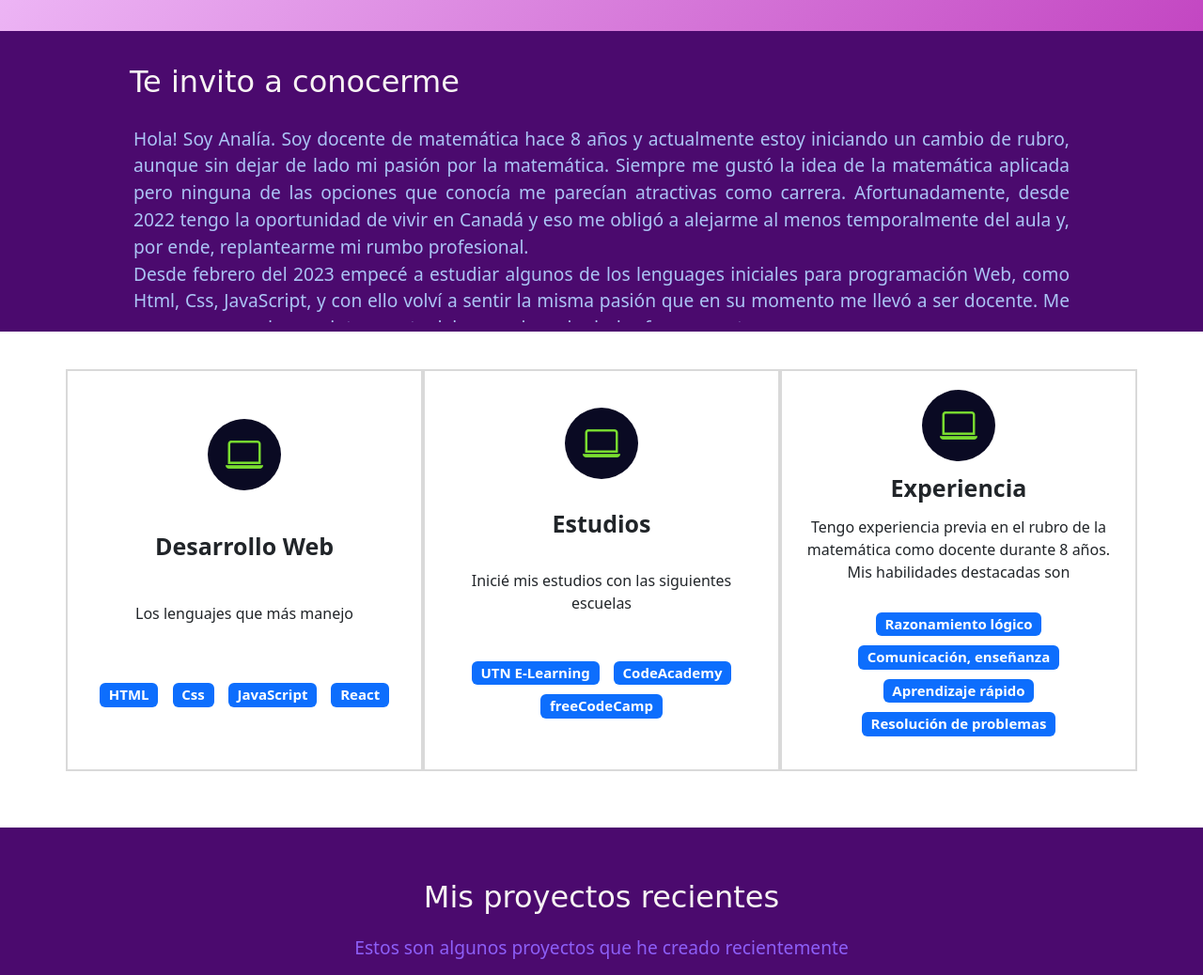
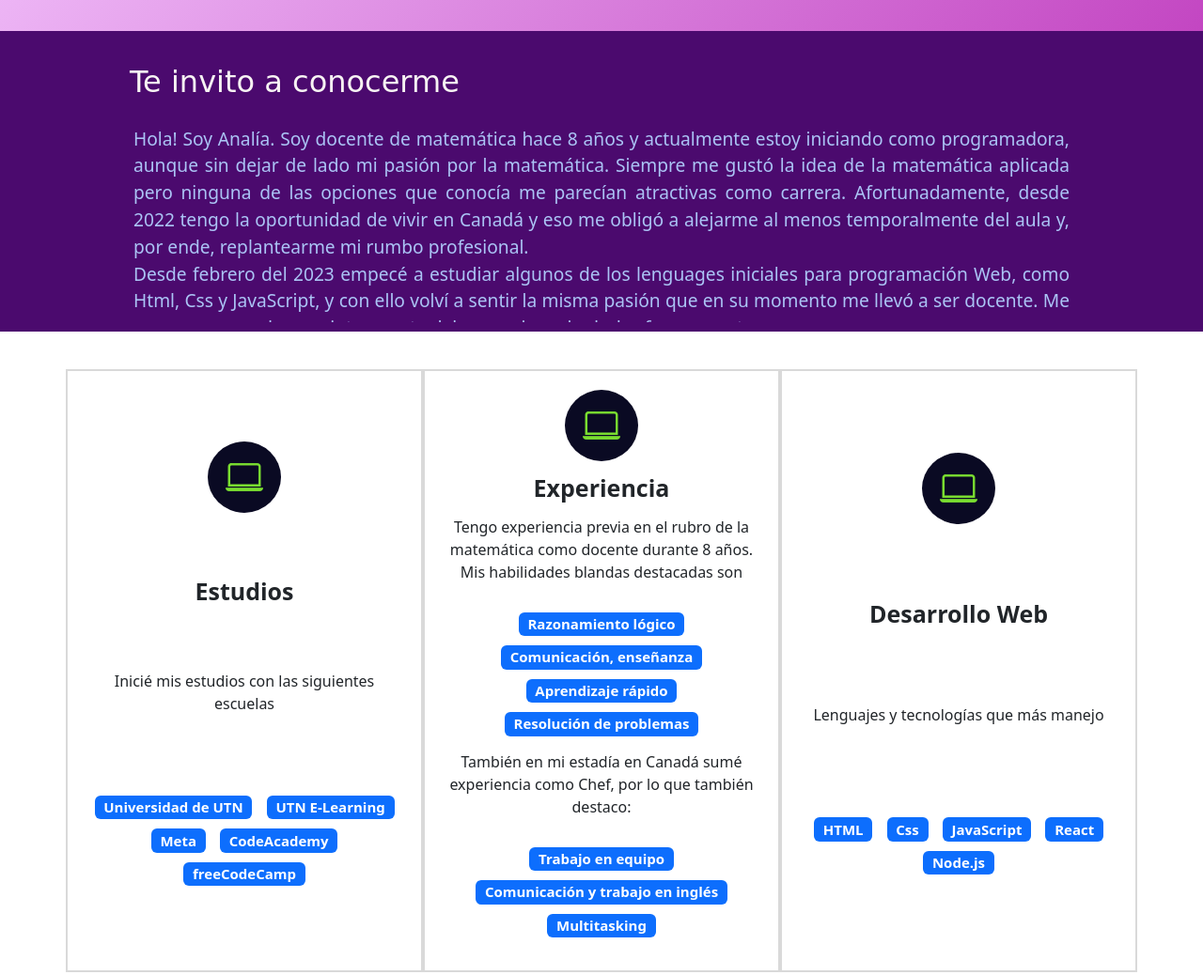
Before and after one commit to AnaliaLeyez/analialeyez.github.io, a plain HTML site: page index.html in a window 1280 px wide. Shown: the part 660-1698 px from the top of the page at 94% size. Drawn offline with nearby package versions, Linux system fonts and the light colour scheme; a web font is replaced by a local one.

Commit message:
actualización perfil

```diff
--- a/index.html
+++ b/index.html
@@ -12,7 +12,7 @@
   <!--Bootstrap-->
   <link href="https://cdn.jsdelivr.net/npm/bootstrap@5.3.0-alpha1/dist/css/bootstrap.min.css" rel="stylesheet"
     integrity="sha384-GLhlTQ8iRABdZLl6O3oVMWSktQOp6b7In1Zl3/Jr59b6EGGoI1aFkw7cmDA6j6gD" crossorigin="anonymous">
-  <title>Analía Leyez | Desarrollo Web Front-End</title>
+  <title>Analía Leyez | Programadora | Desarrollo Web Front-End</title>
   <!--icono-->
   <link rel="stylesheet" href="https://cdn.jsdelivr.net/npm/bootstrap-icons@1.10.3/font/bootstrap-icons.css">
   <link rel="icon" type="image/x-icon" href="imagenes/icon.png">
@@ -62,7 +62,7 @@
     <div class="hero-principal">
       <img class="imagen-perfil" src="imagenes/fotoperfil.png" alt="Foto de perfil de Analía">
       <h1>Hola, soy Analía Leyez.</h1>
-      <h2>Soy docente en matemática y actualmente me estoy especializando en la programación para desarrollo Web.</h2>
+      <h2>Soy docente en matemática y estudiante de la Tecnicatura Universitaria en Programación en UTN, orientada al desarrollo Web.</h2>
       <img class="imagen-hero-inferior img-fluid" src="imagenes/hero-inferior.svg"
         alt="Monitor y logos Html, Css, JavaScript, React">
     </div>
@@ -73,19 +73,18 @@
     <div class="contenedor">
       <h2 class="seccion-titulo">Te invito a conocerme</h2>
       <p class="seccion-texto">Hola! Soy Analía. Soy docente de matemática hace 8 años y actualmente
-        estoy iniciando un cambio de rubro, aunque sin dejar de lado mi pasión por la matemática.
+        estoy iniciando como programadora, aunque sin dejar de lado mi pasión por la matemática.
         Siempre me gustó la idea de la matemática aplicada pero ninguna de las opciones que conocía me parecían
         atractivas como carrera.
         Afortunadamente, desde 2022 tengo la oportunidad de vivir en Canadá y eso me obligó a alejarme al menos
         temporalmente del aula
         y, por ende, replantearme mi rumbo profesional.<br>
         Desde febrero del 2023 empecé a estudiar algunos de los lenguages iniciales para programación Web, como Html,
-        Css, JavaScript,
+        Css y JavaScript,
         y con ello volví a sentir la misma pasión que en su momento me llevó a ser docente. Me parece un mundo muy
         interesante del que quiero sin dudas formar parte.<br>
-        Por ello, estoy actualmente aprendiendo tanto de forma autónoma, con cursos de CodeAcademy, freeCodeCamp y
-        tutoriales de YouTube, como con un curso
-        de E-learning en UTN.</p>
+        Comencé aprendiendo tanto de forma autónoma, con cursos de Meta CodeAcademy, freeCodeCamp y
+        tutoriales de YouTube, siendo varios de ellos en inglés. Luego completé un curso de E-learning en UTN para desarrollo web y actualmente me encuentro en la carrera de Tecnicatura Universitaria en Programación en UTN.<br> Me encantan los desafíos, y encuentro a la programación como uno muy interesante, por ello entiendo también la importancia de educarme correctamente desde las bases para luego tener mayor posibilidad de crecimiento.</p>
     </div>
   </section>
 
@@ -93,25 +92,15 @@
   <section class="experiencia seccion-clara">
     <div class="container text-center">
       <div class="row">
-        <!--Desarrollo Web-->
-        <div class="columna col-12 col-md-4">
-          <i class="bi bi-laptop"></i>
-          <p class="experiencia-titulo">Desarrollo Web</p>
-          <p>Los lenguajes que más manejo</p>
-          <div class="badges-contenedor">
-            <span class="badge text-bg-primary">HTML</span>
-            <span class="badge text-bg-primary">Css</span>
-            <span class="badge text-bg-primary">JavaScript</span>
-            <span class="badge text-bg-primary">React</span>
-          </div>
-        </div>
         <!-- estudios -->
         <div class="columna col-12 col-md-4">
           <i class="bi bi-laptop"></i>
           <p class="experiencia-titulo">Estudios</p>
           <p>Inicié mis estudios con las siguientes escuelas</p>
           <div class="badges-contenedor">
+            <span class="badge text-bg-primary">Universidad de UTN</span>
             <span class="badge text-bg-primary">UTN E-Learning</span>
+            <span class="badge text-bg-primary">Meta</span>
             <span class="badge text-bg-primary">CodeAcademy</span>
             <span class="badge text-bg-primary">freeCodeCamp</span>
           </div>
@@ -120,12 +109,31 @@
         <div class="columna col-12 col-md-4">
           <i class="bi bi-laptop"></i>
           <p class="experiencia-titulo">Experiencia</p>
-          <p>Tengo experiencia previa en el rubro de la matemática como docente durante 8 años. Mis habilidades destacadas son</p>
+          <p>Tengo experiencia previa en el rubro de la matemática como docente durante 8 años. Mis habilidades blandas destacadas son</p>
           <div class="badges-contenedor">
             <span class="badge text-bg-primary">Razonamiento lógico</span>
             <span class="badge text-bg-primary">Comunicación, enseñanza</span>
             <span class="badge text-bg-primary">Aprendizaje rápido</span>
             <span class="badge text-bg-primary">Resolución de problemas</span>
+          </div>
+          <p>También en mi estadía en Canadá sumé experiencia como Chef, por lo que también destaco:</p>
+          <div class="badges-contenedor">
+            <span class="badge text-bg-primary">Trabajo en equipo</span>
+            <span class="badge text-bg-primary">Comunicación y trabajo en inglés</span>
+            <span class="badge text-bg-primary">Multitasking</span>
+          </div>
+        </div>
+        <!--Desarrollo Web-->
+        <div class="columna col-12 col-md-4">
+          <i class="bi bi-laptop"></i>
+          <p class="experiencia-titulo">Desarrollo Web</p>
+          <p>Lenguajes y tecnologías que más manejo</p>
+          <div class="badges-contenedor">
+            <span class="badge text-bg-primary">HTML</span>
+            <span class="badge text-bg-primary">Css</span>
+            <span class="badge text-bg-primary">JavaScript</span>
+            <span class="badge text-bg-primary">React</span>
+            <span class="badge text-bg-primary">Node.js</span>
           </div>
         </div>
       </div>
@@ -265,6 +273,10 @@
           target="_blank" rel="noopener noreferrer">
           <li class="list-group-item">Programador Web Inicial - Front End Developer (E-learning, UTN)</li>
         </a>
+        <a href="https://www.linkedin.com/in/analia-leyez/details/certifications/"
+          target="_blank" rel="noopener noreferrer">
+          <li class="list-group-item">Cursos de Programador Web (Meta)</li>
+        </a>
         <a href="https://www.youtube.com/watch?v=mBYSUUnMt9M" target="_blank" rel="noopener noreferrer">
           <li class="list-group-item">Curso de Git y GitHub desde Cero (freeCodeCamp)</li>
         </a>
@@ -317,8 +329,7 @@
   <!-- Pie de pagina (footer) -->
   <footer class="seccion-oscura d-flex flex-column align-items-center justify-content-center">
     <img class="footer-icono" src="imagenes/icon.png" alt="Logo de portafolio">
-    <p class="footer-texto text-center texto-blanco">Aprendo y creo contenido todos los días.<br> Creemos un proyecto
-      juntos.</p>
+    <p class="footer-texto text-center texto-blanco">Disfruto de hacer y aprender todos los días.</p>
     <div class="iconos-redes-sociales d-flex flex-wrap align-items-center justify-content-center">
       <a href="https://twitter.com/leyezAnalia" target="_blank" rel="noopener noreferrer">
         <i class="bi bi-twitter"></i>
```
